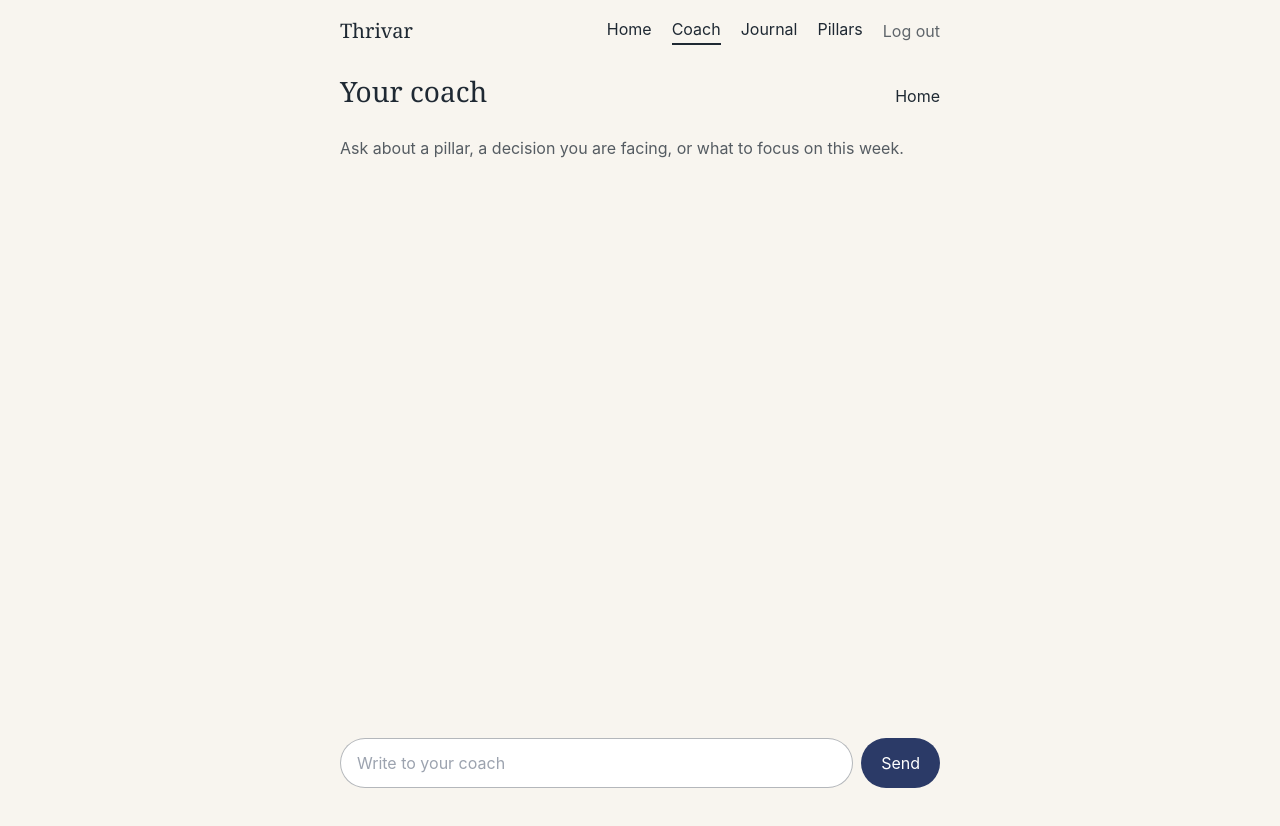
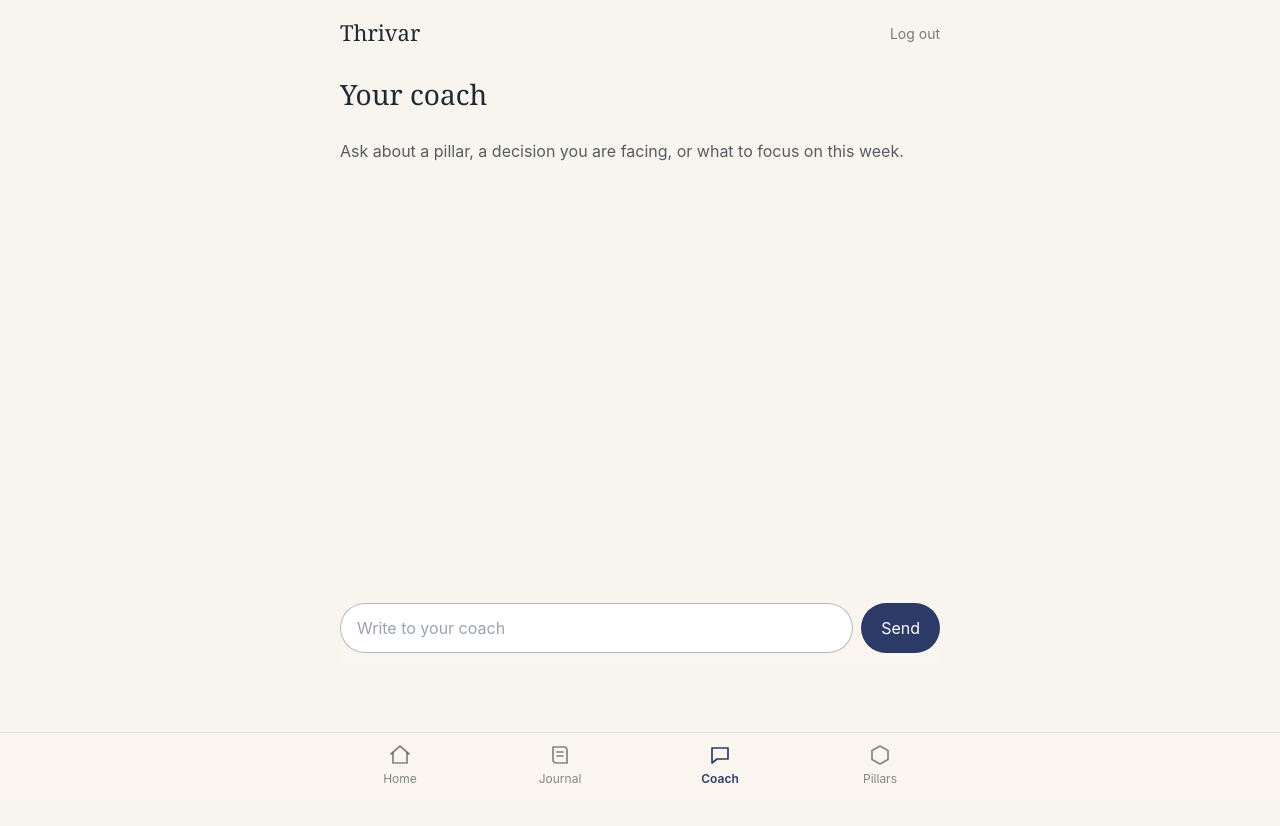
Before and after one commit to boluekpenyong-web/thrivar, a Next.js app: page /coach in a window 1280 px wide. Shown: the top 826 px of the page. After the commit the page ends 800 px from the top, so only its background shows below. Built offline with nearby package versions, Linux system fonts and the light colour scheme.

Commit message:
Add files via upload

```diff
--- a/app/coach/layout.tsx
+++ b/app/coach/layout.tsx
@@ -4,7 +4,7 @@
   return (
     <>
       <Nav />
-      {children}
+      <div style={{ paddingBottom: 88 }}>{children}</div>
     </>
   );
 }
--- a/app/coach/page.tsx
+++ b/app/coach/page.tsx
@@ -1,7 +1,6 @@
 "use client";
 
 import { useState, useRef, useEffect } from "react";
-import Link from "next/link";
 
 type Msg = { role: "user" | "assistant"; content: string };
 
@@ -55,12 +54,11 @@
         color: ink,
         display: "flex",
         flexDirection: "column",
-        minHeight: "100vh",
+        minHeight: "calc(100vh - 160px)",
       }}
     >
-      <header style={{ display: "flex", justifyContent: "space-between", alignItems: "baseline" }}>
+      <header>
         <h1 style={{ fontFamily: "Georgia, serif", fontSize: 28, margin: 0 }}>Your coach</h1>
-        <Link href="/home" style={{ color: ink }}>Home</Link>
       </header>
 
       <div style={{ flex: 1, padding: "24px 0" }}>
@@ -92,7 +90,7 @@
         <div ref={endRef} />
       </div>
 
-      <div style={{ display: "flex", gap: 8, position: "sticky", bottom: 0, paddingBottom: 12 }}>
+      <div style={{ display: "flex", gap: 8, position: "sticky", bottom: 84, paddingBottom: 12, background: "#faf6ef" }}>
         <input
           value={input}
           onChange={(e) => setInput(e.target.value)}
--- /dev/null
+++ b/app/dashboard/layout.tsx
@@ -0,0 +1,10 @@
+import Nav from "@/components/Nav";
+
+export default function Layout({ children }: { children: React.ReactNode }) {
+  return (
+    <>
+      <Nav />
+      <div style={{ paddingBottom: 88 }}>{children}</div>
+    </>
+  );
+}
--- a/app/home/layout.tsx
+++ b/app/home/layout.tsx
@@ -4,7 +4,7 @@
   return (
     <>
       <Nav />
-      {children}
+      <div style={{ paddingBottom: 88 }}>{children}</div>
     </>
   );
 }
--- a/app/home/page.tsx
+++ b/app/home/page.tsx
@@ -18,6 +18,7 @@
     .from("profiles")
     .select("*")
     .eq("user_id", user.id)
+    .order("completed_at", { ascending: false })
     .limit(1)
     .maybeSingle();
 
@@ -47,12 +48,10 @@
   return (
     <main style={{ maxWidth: 640, margin: "0 auto", padding: "48px 20px", color: ink }}>
       <h1 style={{ fontFamily: "Georgia, serif", fontSize: 36, margin: 0 }}>
-        Welcome back
+        Your landscape
       </h1>
-      <p style={{ marginTop: 8, opacity: 0.75 }}>
-        {profile
-          ? "Here is where you are and what to do next."
-          : "Take the assessment to see where you are."}
+      <p style={{ marginTop: 8, opacity: 0.75, lineHeight: 1.6 }}>
+        See where you are. Understand what&apos;s shaping you. Build where you&apos;re going.
       </p>
 
       <div style={{ display: "flex", gap: 12, flexWrap: "wrap", margin: "24px 0 40px" }}>
--- a/app/journal/layout.tsx
+++ b/app/journal/layout.tsx
@@ -4,7 +4,7 @@
   return (
     <>
       <Nav />
-      {children}
+      <div style={{ paddingBottom: 88 }}>{children}</div>
     </>
   );
 }
--- a/app/page.tsx
+++ b/app/page.tsx
@@ -2,24 +2,28 @@
 
 export default function Home() {
   return (
-    <main className="min-h-screen flex flex-col bg-cream">
-      <div className="flex-1 flex flex-col items-center justify-center px-6 py-20 text-center">
+    <main className="min-h-screen flex flex-col items-center justify-center bg-cream px-6 py-16 text-center">
       <div className="w-14 h-14 rounded-full bg-cobalt flex items-center justify-center mb-7">
         <span className="text-cream font-display text-2xl">T</span>
       </div>
       <h1 className="font-display text-6xl text-cobalt mb-4">Thrivar</h1>
-        <p className="font-display italic text-xl text-ink mb-8">
+      <p className="font-display italic text-xl text-ink mb-10">
         The operating system for becoming.
       </p>
-        <p className="max-w-md text-base leading-relaxed text-ink/70 mb-8">
-          A personal transformation system that brings your inner world,
-          direction, decisions, and growth into one place.
-        </p>
-        <div className="text-base leading-relaxed text-ink/80 mb-10 space-y-1">
-          <p>See where you are.</p>
-          <p>Understand what&apos;s shaping you.</p>
-          <p>Build where you&apos;re going.</p>
+
+      <div className="w-full max-w-md rounded-3xl bg-cobalt px-8 py-3 mb-10 divide-y divide-cream/20">
+        {[
+          { title: "6 Dimensions", body: "One honest picture of your life." },
+          { title: "Your Path", body: "A transformation journey built around what you need next." },
+          { title: "Thrive Intelligence", body: "An intelligence that knows your journey, connects the dots, and evolves with you." },
+        ].map((item) => (
+          <div key={item.title} className="py-6">
+            <p className="font-display text-xl text-cream mb-2">{item.title}</p>
+            <p className="text-sm leading-relaxed text-cream/75">{item.body}</p>
           </div>
+        ))}
+      </div>
+
       <div className="flex gap-4">
         <Link href="/signup" className="px-8 py-3.5 rounded-full bg-cobalt text-cream text-sm">
           Let&apos;s begin
@@ -28,22 +32,6 @@
           Log in
         </Link>
       </div>
-      </div>
-
-      <div className="px-8 py-16 bg-cobalt">
-        <div className="max-w-md mx-auto divide-y divide-cream/20">
-          {[
-            { title: "6 Dimensions", body: "One honest picture of your life." },
-            { title: "Your Path", body: "A transformation journey built around what you need next." },
-            { title: "Thrive Intelligence", body: "An intelligence that knows your journey, connects the dots, and evolves with you." },
-          ].map((item) => (
-            <div key={item.title} className="py-6 text-center">
-              <p className="font-display text-xl text-cream mb-2">{item.title}</p>
-              <p className="text-sm leading-relaxed text-cream/75">{item.body}</p>
-            </div>
-          ))}
-        </div>
-      </div>
     </main>
   );
 }
--- a/components/Nav.tsx
+++ b/components/Nav.tsx
@@ -2,56 +2,91 @@
 
 import Link from "next/link";
 import { usePathname } from "next/navigation";
-
-const links = [
-  { href: "/home", label: "Home" },
-  { href: "/coach", label: "Coach" },
-  { href: "/journal", label: "Journal" },
-  { href: "/dashboard", label: "Pillars" },
-];
+import type { ReactNode } from "react";
 
 const ink = "#1f2933";
+const accent = "#2b3a67";
+
+const icon = (d: ReactNode) => (
+  <svg width="24" height="24" viewBox="0 0 24 24" fill="none" stroke="currentColor" strokeWidth="1.7" strokeLinecap="round" strokeLinejoin="round">
+    {d}
+  </svg>
+);
+
+const tabs = [
+  { href: "/home", label: "Home", icon: icon(<><path d="M3 11l9-8 9 8" /><path d="M5 10v10h14V10" /></>) },
+  { href: "/journal", label: "Journal", icon: icon(<><path d="M5 4h11a3 3 0 013 3v13H8a3 3 0 01-3-3V4z" /><path d="M9 9h6M9 13h6" /></>) },
+  { href: "/coach", label: "Coach", icon: icon(<path d="M4 5h16v11H9l-5 4V5z" />) },
+  { href: "/dashboard", label: "Pillars", icon: icon(<path d="M12 3l8 4.5v9L12 21l-8-4.5v-9L12 3z" />) },
+];
 
 export default function Nav() {
   const pathname = usePathname();
   return (
-    <nav
+    <>
+      <header
         style={{
           display: "flex",
           alignItems: "center",
-        gap: 20,
-        flexWrap: "wrap",
+          justifyContent: "space-between",
           maxWidth: 640,
           margin: "0 auto",
           padding: "16px 20px 0",
           color: ink,
         }}
       >
-      <span style={{ fontFamily: "Georgia, serif", fontSize: 20, marginRight: "auto" }}>
-        Thrivar
-      </span>
-      {links.map((l) => (
-        <Link
-          key={l.href}
-          href={l.href}
-          style={{
-            color: ink,
-            textDecoration: "none",
-            paddingBottom: 2,
-            borderBottom: pathname === l.href ? `2px solid ${ink}` : "2px solid transparent",
-          }}
-        >
-          {l.label}
-        </Link>
-      ))}
+        <span style={{ fontFamily: "Georgia, serif", fontSize: 22 }}>Thrivar</span>
         <form action="/api/logout" method="post">
           <button
             type="submit"
-          style={{ background: "none", border: "none", color: ink, opacity: 0.7, cursor: "pointer", fontSize: 16 }}
+            style={{ background: "none", border: "none", color: ink, opacity: 0.6, cursor: "pointer", fontSize: 14 }}
           >
             Log out
           </button>
         </form>
+      </header>
+
+      <nav
+        aria-label="Main"
+        style={{
+          position: "fixed",
+          left: 0,
+          right: 0,
+          bottom: 0,
+          zIndex: 50,
+          background: "#faf6ef",
+          borderTop: `1px solid ${ink}1f`,
+          paddingBottom: "env(safe-area-inset-bottom)",
+        }}
+      >
+        <div style={{ display: "flex", maxWidth: 640, margin: "0 auto" }}>
+          {tabs.map((t) => {
+            const active = pathname.startsWith(t.href);
+            return (
+              <Link
+                key={t.href}
+                href={t.href}
+                aria-current={active ? "page" : undefined}
+                style={{
+                  flex: 1,
+                  display: "flex",
+                  flexDirection: "column",
+                  alignItems: "center",
+                  gap: 3,
+                  padding: "10px 0 12px",
+                  textDecoration: "none",
+                  fontSize: 12,
+                  color: active ? accent : `${ink}8c`,
+                  fontWeight: active ? 600 : 400,
+                }}
+              >
+                {t.icon}
+                {t.label}
+              </Link>
+            );
+          })}
+        </div>
       </nav>
+    </>
   );
 }
```
Lines whose indentation alone changed are shown as unchanged.
